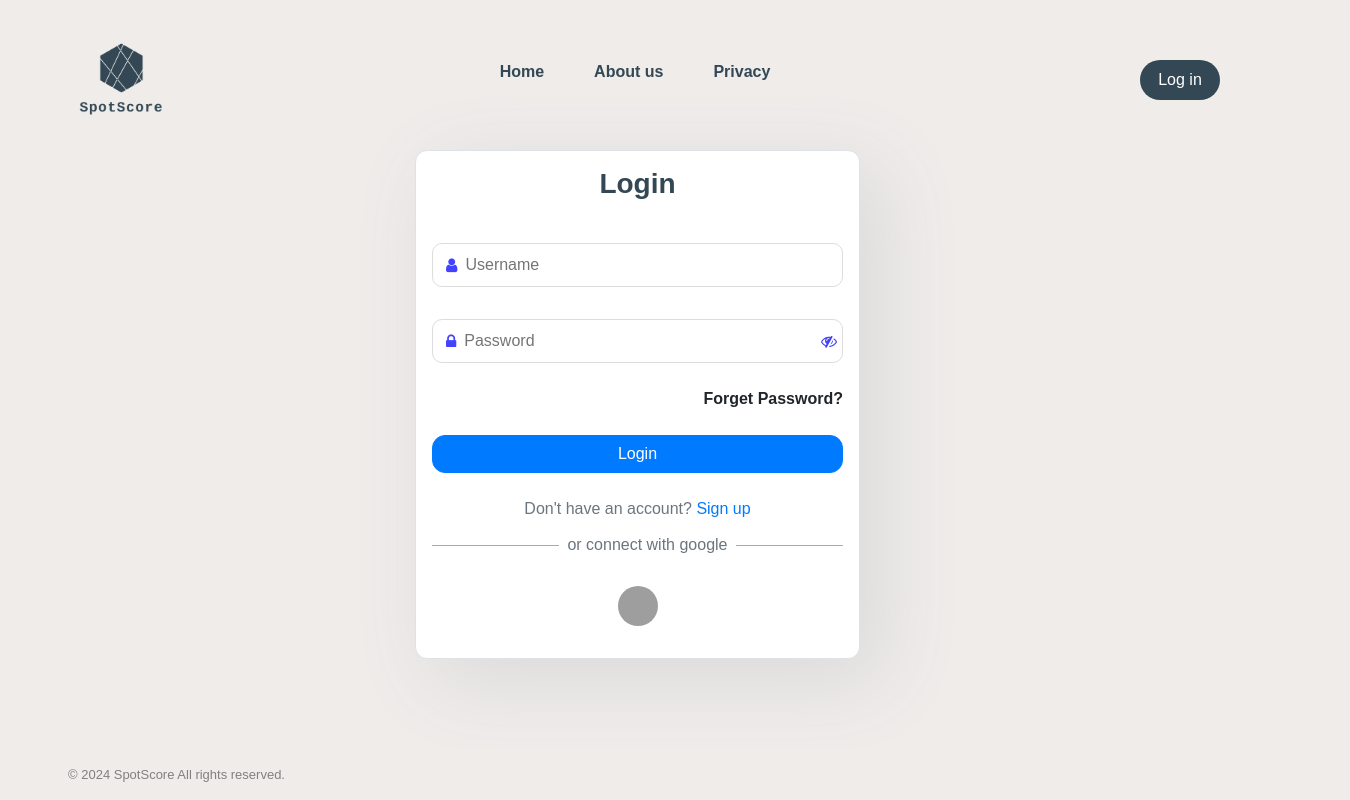
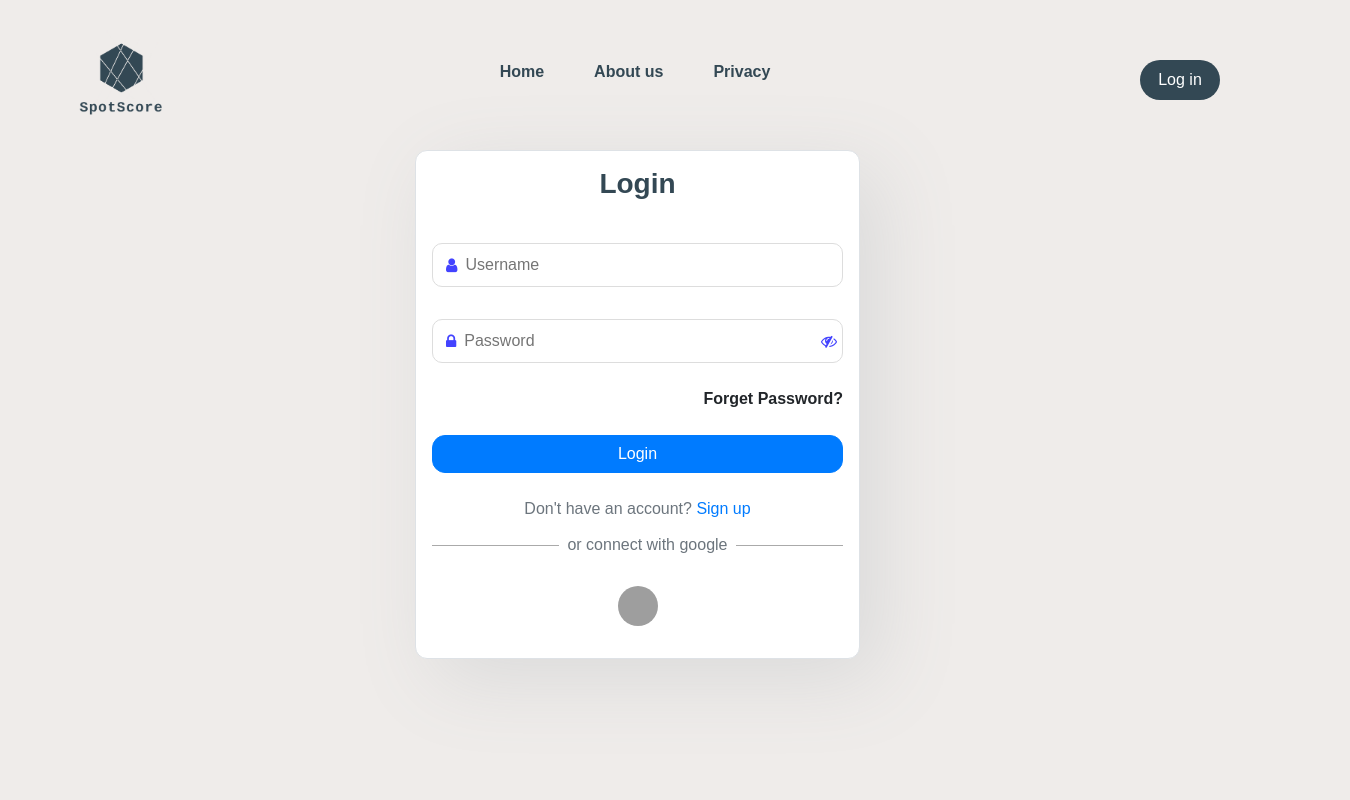
Before and after one commit to ajlich/spot-score, an Angular app: page /Login in a window 1280 px wide. Shown: the top 800 px of the page, 1350 px wide, since content can reach past the window. Built offline with nearby package versions, Linux system fonts and the light colour scheme; grey boxes are pictures that could not be loaded.

Commit message:
Added styelizing to footer

```diff
--- a/src/app/footer/footer.component.css
+++ b/src/app/footer/footer.component.css
@@ -2,9 +2,8 @@
 .div-footer {
     display: flex;
     align-items: center;
-    margin-left: 68px;
+    margin-left: 70px;
     width: 100%;
-    position: fixed;
     bottom: 0%;
     background-color: #EFECEA;
     margin-top: 5%;
```
